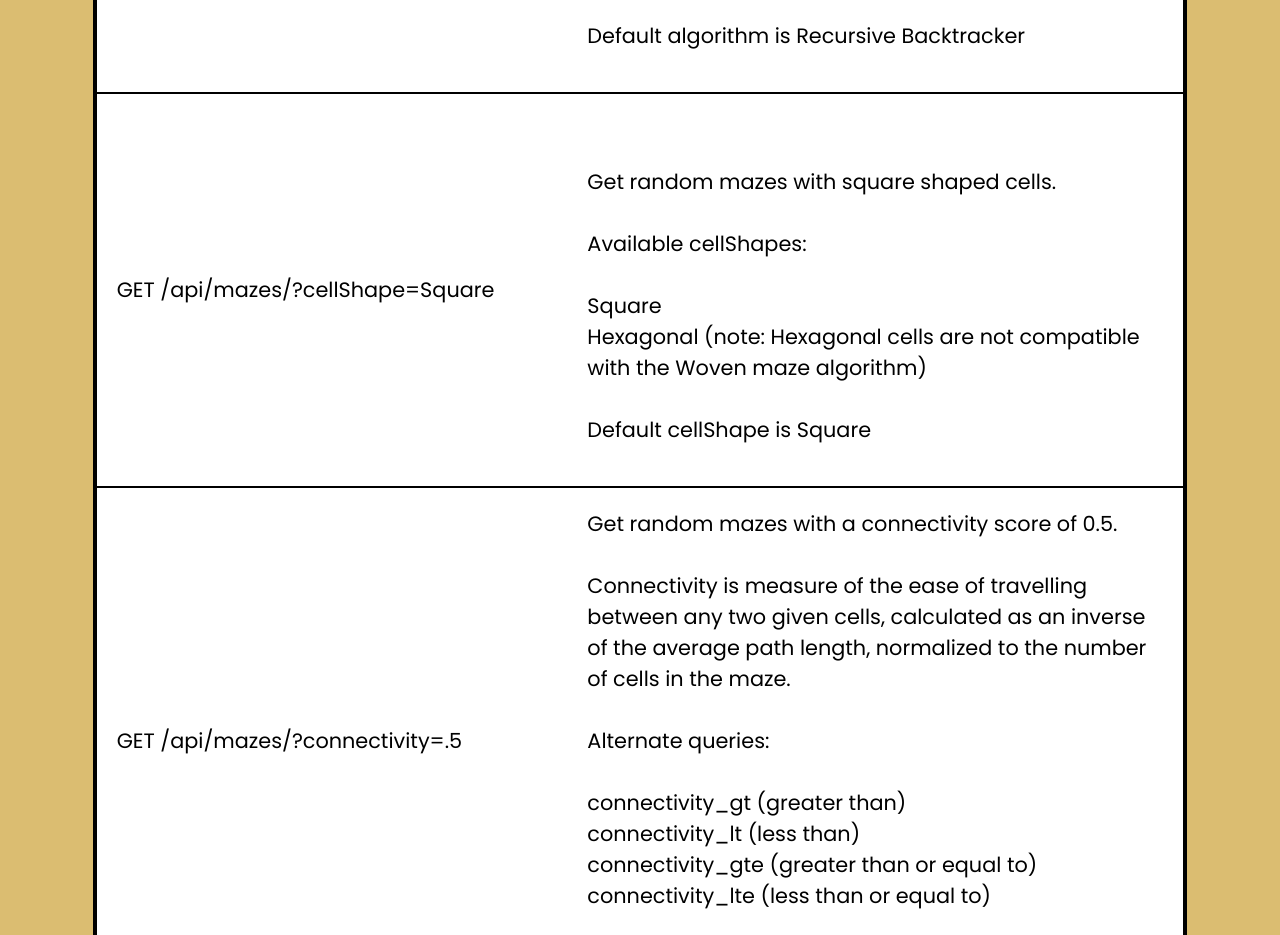
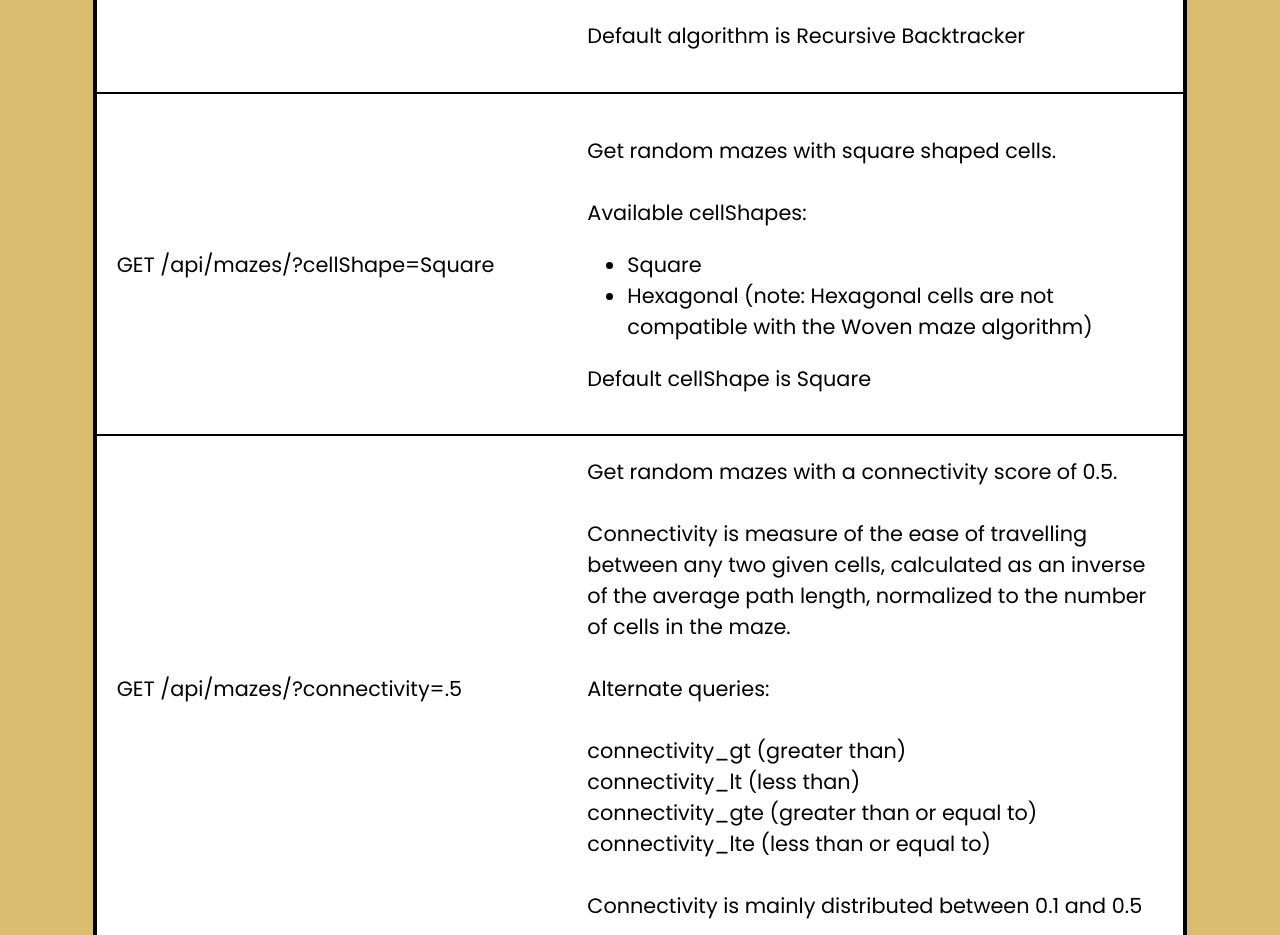
Before and after one commit to maze-api/maze-api-frontend, a React app: page / in a window 1280 px wide. Shown: the part 1240-2175 px from the top of the page. Built offline with nearby package versions, Linux system fonts and the light colour scheme; no server answers; a web font is replaced by a local one.

Commit message:
some reorganizing

```diff
--- a/src/components/AuthContent.js
+++ b/src/components/AuthContent.js
@@ -16,14 +16,6 @@ const AuthContent = () => {
           </td>
           <td>
             Used to create an account and receive a key
-          </td>
-        </tr>
-        <tr>
-          <td>
-                        POST /api/auth/signin
-          </td>
-          <td>
-                        Used to sign in with an existing email and password
           </td>
         </tr>
         <tr>
--- a/src/components/GetContent.js
+++ b/src/components/GetContent.js
@@ -56,14 +56,18 @@ const GetContent = () => {
           <td>GET /api/mazes/?cellShape=Square</td>
           <td>
             <p>
-              <br />Get random mazes with square shaped cells.
+              Get random mazes with square shaped cells.
               <br />
               <br />Available cellShapes:
-              <br />
-              <br />Square
-              <br />Hexagonal (note: Hexagonal cells are not compatible with the Woven maze algorithm)
-              <br />
-              <br />Default cellShape is Square
+              <ul>
+                <li>
+                  Square
+                </li>
+                <li>
+                  Hexagonal (note: Hexagonal cells are not compatible with the Woven maze algorithm)
+                </li>
+              </ul>
+              Default cellShape is Square
             </p>
           </td>
         </tr>
--- a/src/components/PostContent.js
+++ b/src/components/PostContent.js
@@ -40,10 +40,14 @@ const PostContent = () => {
             These attributes are the only ones that can be specified in POST /api/mazes.
           <br />
           <br /> Notes:
-          <br />
-          <br /> dimensions is an object containing height and width properties.
-          <br />
-          <br /> startX and startY are the x,y coordinates for the start of the maze. The end of the maze is chosen randomly from the cells on the right wall.
+          <ul>
+            <li>
+                dimensions is an object containing height and width properties.
+            </li>
+            <li>
+                startX and startY are the x,y coordinates for the start of the maze. The end of the maze is chosen randomly from the cells on the right wall.
+            </li>
+          </ul>
           </td>
         </tr>
       </tbody>
--- a/src/services/maze-api.js
+++ b/src/services/maze-api.js
@@ -6,11 +6,6 @@ export function getMaze(options) {
     .map(([key, value]) => `${key}=${value}`)
     .join('&');
 
-  return fetch(`${url}/?${queryString}`, {
-    headers: {
-      'Content-Type': 'application/json',
-      'Authorization': '5da8e374122c300017d3e097'
-    }
-  })
+  return fetch(`${url}/?${queryString}`)
     .then(res => res.json());
 }
```
Lines whose indentation alone changed are shown as unchanged.
